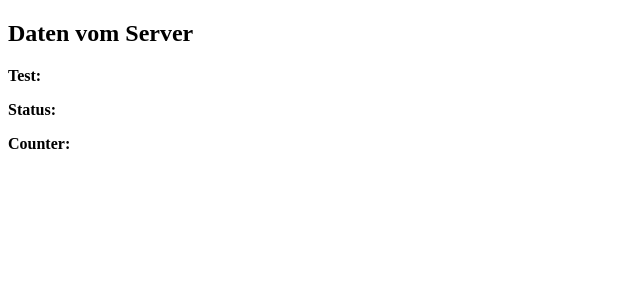
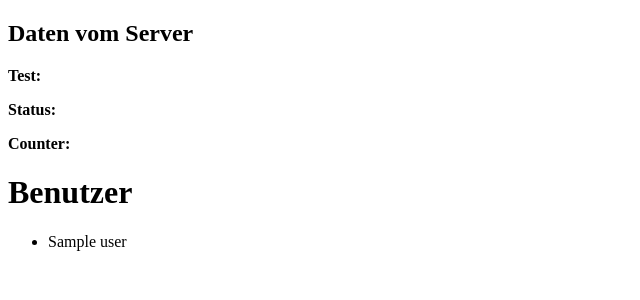
Before and after one commit to derlole/gimmiCoffee, a Flask app: template templates/live.html in a window 1280 px wide. Shown: the top 300 px of the page, without its empty margins (0-640 px from the left). Run offline with Flask 3, Linux system fonts and the light colour scheme; the template is opened without the code that fills it: most values are stand-ins (such as "Sample title", 1, 10 or a date in 2020); some libraries are stand-ins or nearby versions.

Commit message:
esp first

```diff
--- a/routes/unsecure_routes.py
+++ b/routes/unsecure_routes.py
@@ -6,7 +6,7 @@ unsecure = Blueprint('unsecure', __name__, url_prefix='/unsecure')
 
 @unsecure.route('/')
 def index():
-    return render_template('index.html')
+    return render_template('index.html', title='gimmiCoffee')
 
 @unsecure.route('/send')
 def send_command():
@@ -22,4 +22,4 @@ def send_command():
 
 @unsecure.route('/live')
 def test():
-    return render_template('live.html')
+    return render_template('live.html', users=[{'name': 'Max'}, {'name': 'Moritz'}, {'name': 'Hans'}])
--- a/templates/index.html
+++ b/templates/index.html
@@ -4,7 +4,7 @@
 <head>
     <meta charset="UTF-8">
     <meta name="viewport" content="width=device-width, initial-scale=1.0">
-    <title>gimmiCoffee</title>
+    <title>{{ title }}</title>
     <link rel="stylesheet" href="{{ url_for('static', filename='style.css') }}">
 </head>
 <body>
--- a/templates/live.html
+++ b/templates/live.html
@@ -10,7 +10,12 @@
     <p><strong>Test:</strong> <span id="test"></span></p>
     <p><strong>Status:</strong> <span id="status"></span></p>
     <p><strong>Counter:</strong> <span id="counter"></span></p>
-
+    <h1>Benutzer</h1>
+    <ul>
+        {% for user in users %}
+            <li>{{ user.name }}</li>
+        {% endfor %}
+    </ul>
     <script>
         const socket = io();
 
```
